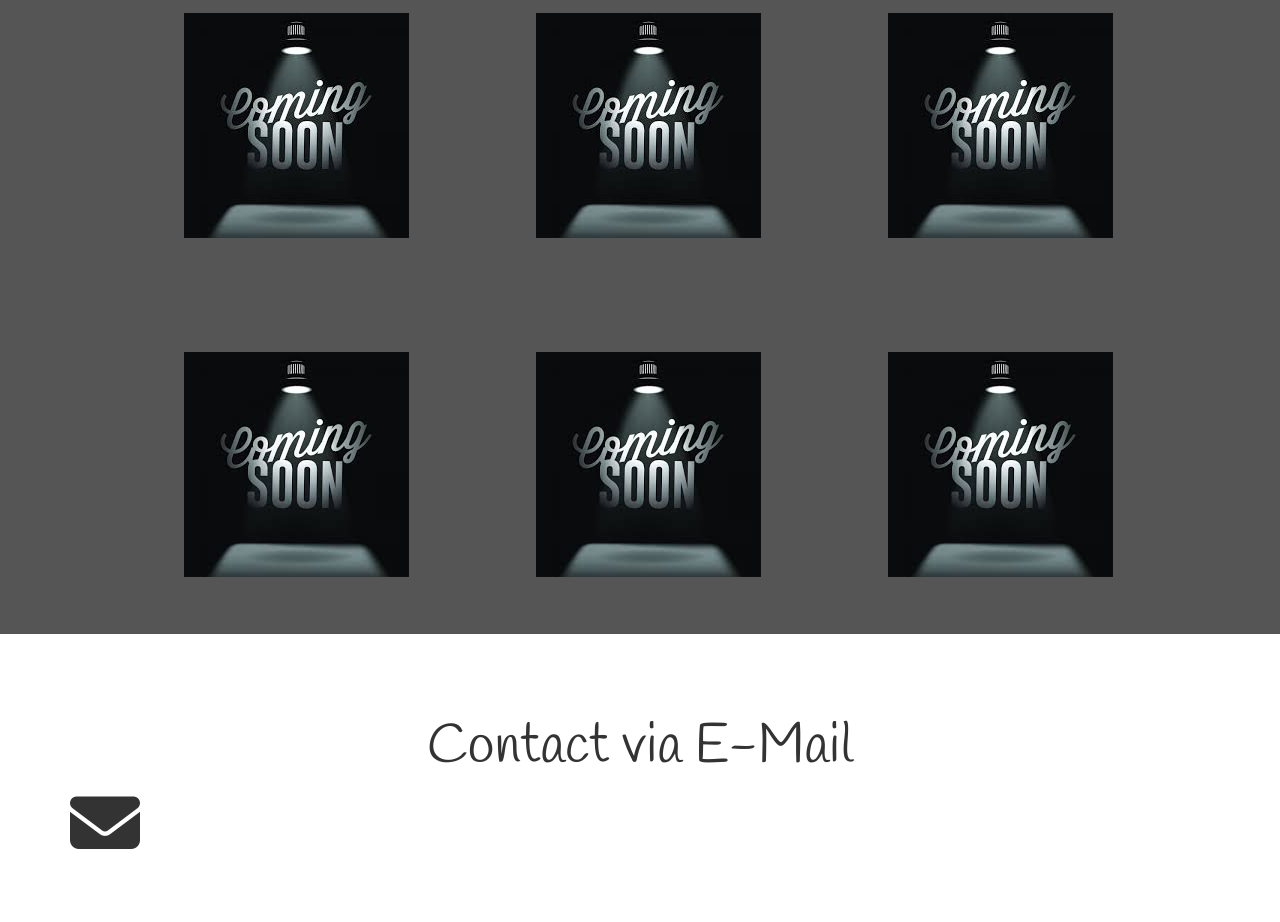
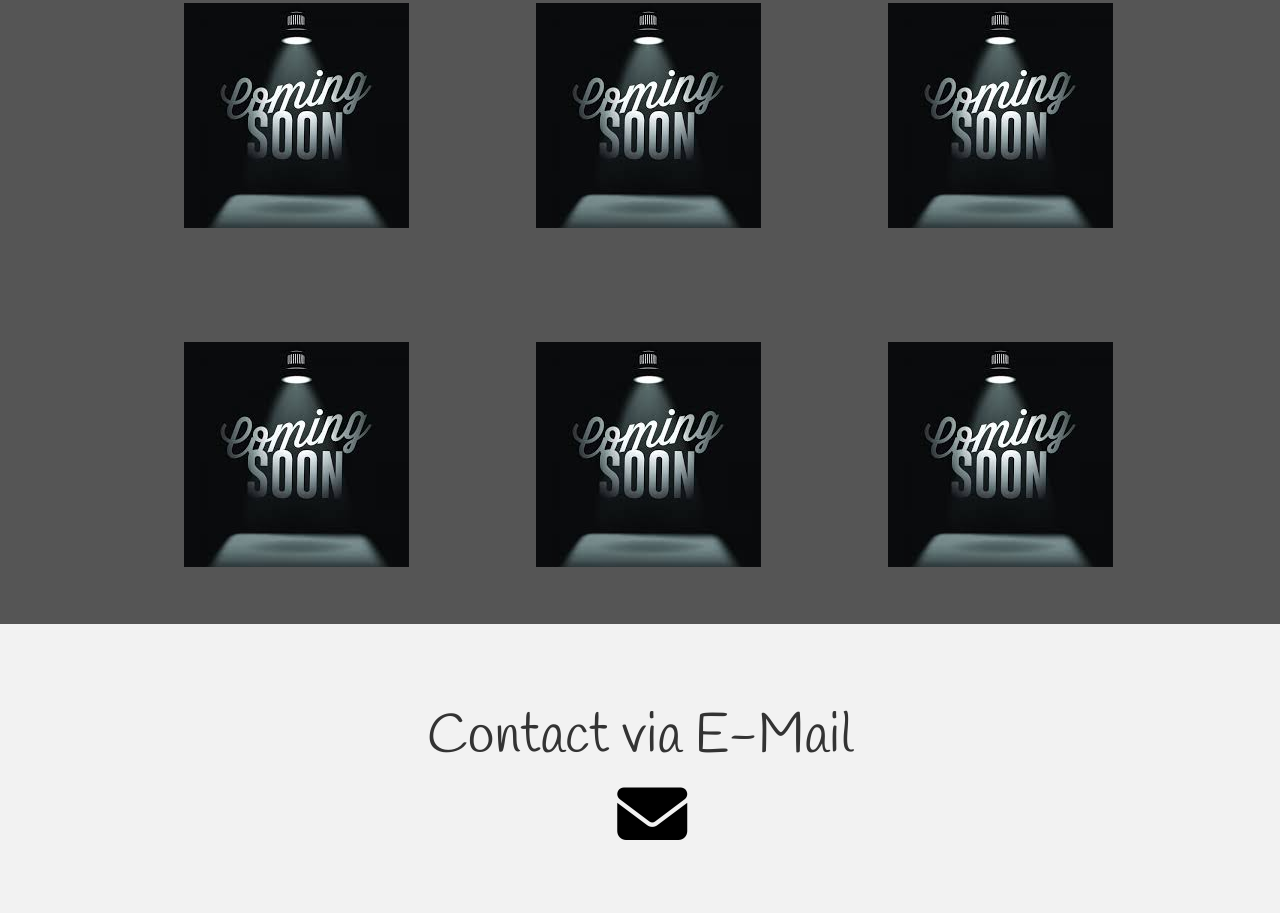
Before and after one commit to goldcoin93/Portfolio, a plain HTML site: page index.html in a window 1280 px wide. Shown: the part 1408-2330 px from the top of the page. Drawn offline with nearby package versions, Linux system fonts and the light colour scheme.

Commit message:
final update

```diff
--- a/css/style.css
+++ b/css/style.css
@@ -87,6 +87,9 @@ div{
     padding-bottom: 5%;
 }
 
+#about .row{
+	margin-left: -150px;
+}
 
 #about h1{
 	font-weight: bold;
@@ -112,8 +115,19 @@ div{
 /* contact */
 
 #contact{
+	background-color: #f2f2f2;
 	font-family: 'Handlee', cursive;
 	padding: 5% 0 5% 0;
+}
+
+#contact .email-icon{
+	margin-top: 5% !important;
+	margin-left: 48% !important;
+	color: black;
+}
+
+#contact .email-icon:hover{
+	color: #571845;
 }
 
 #contact h1{
--- a/index.html
+++ b/index.html
@@ -31,7 +31,6 @@
 	  	</a>
        	<a class="btn btn-social-icon btn-reddit btn-lg"><span class="fa fa-reddit"></span>
 	  	</a>
-	  	<i class="fa fa-free-code-camp fa-4x" aria-hidden="true"></i>
       </div>
     </div>
     <div class="profile" id="about">
@@ -75,7 +74,9 @@
     <div class="social-media" id="contact">
     	<div class="container">
     		<h1>Contact via E-Mail</h1>
-    		<i class="fa fa-envelope fa-5x" aria-hidden="true"></i>
+    		<a href="mailto: gaston100018@gmail.com" class="email-icon">
+    			<i class="fa fa-envelope fa-5x"></i>
+    		</a>
     	</div>
     </div>
   </body>
```
